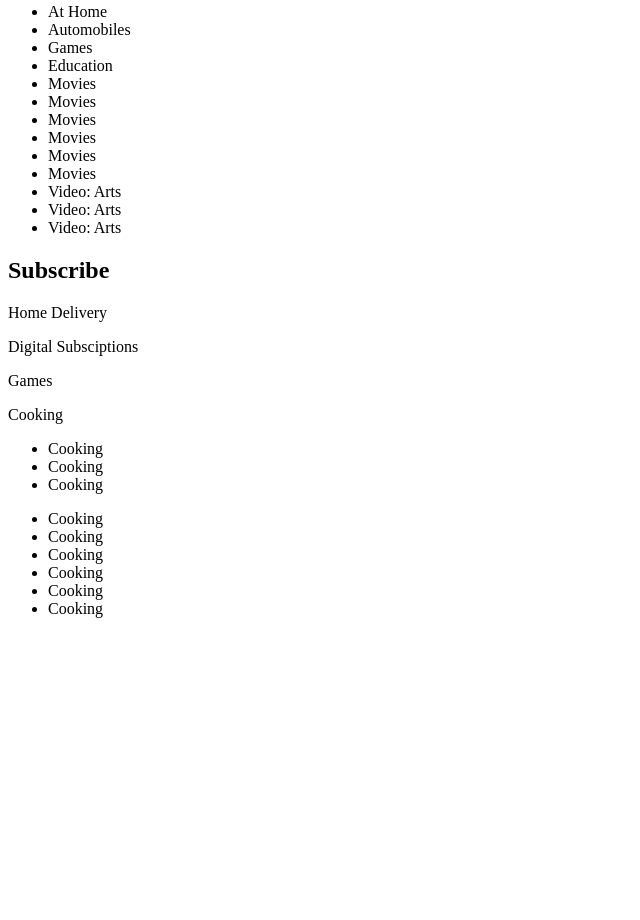
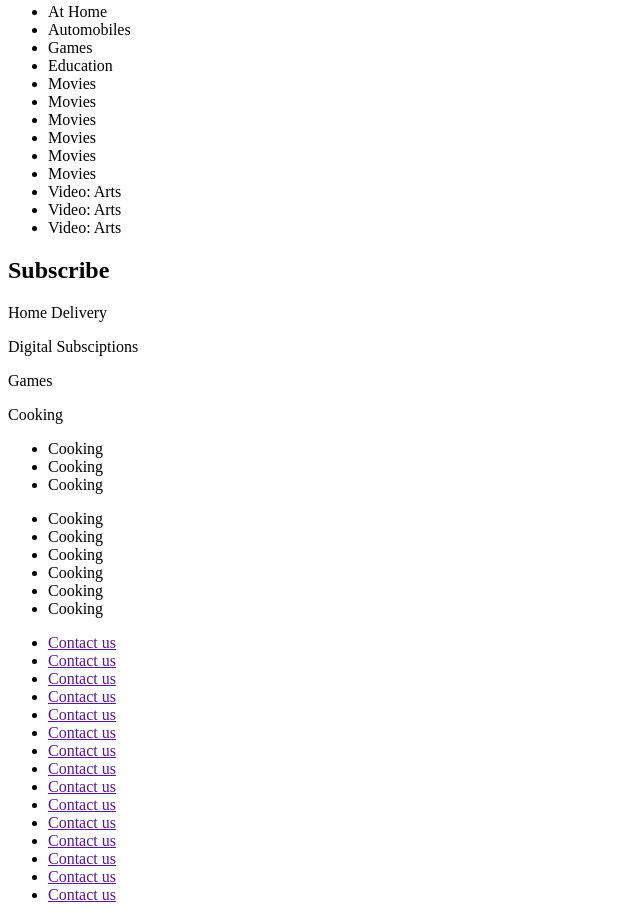
Before and after one commit to GorgiMitev/new-york-times-homepage, a plain HTML site: page index.html in a window 1280 px wide. Shown: the part 9655-10575 px from the top of the page, without its empty margins (0-640 px from the left). Before the commit the page ends 10289 px from the top, so only its background shows below. Drawn offline with Linux system fonts and the light colour scheme.

Commit message:
finished the last part of the footer

```diff
--- a/index.html
+++ b/index.html
@@ -418,6 +418,27 @@
                     </div>
                 </div>
 
+                <div class="box-4">
+                    <nav class="nav-footer">
+                        <ul class="footer-links">
+                            <li class="footer-links-1"><a href="">Contact us</a></li>
+                            <li class="footer-links-1"><a href="">Contact us</a></li>
+                            <li class="footer-links-1"><a href="">Contact us</a></li>
+                            <li class="footer-links-1"><a href="">Contact us</a></li>
+                            <li class="footer-links-1"><a href="">Contact us</a></li>
+                            <li class="footer-links-1"><a href="">Contact us</a></li>
+                            <li class="footer-links-1"><a href="">Contact us</a></li>
+                            <li class="footer-links-1"><a href="">Contact us</a></li>
+                            <li class="footer-links-1"><a href="">Contact us</a></li>
+                            <li class="footer-links-1"><a href="">Contact us</a></li>
+                            <li class="footer-links-1"><a href="">Contact us</a></li>
+                            <li class="footer-links-1"><a href="">Contact us</a></li>
+                            <li class="footer-links-1"><a href="">Contact us</a></li>
+                            <li class="footer-links-1"><a href="">Contact us</a></li>
+                            <li class="footer-links-1"><a href="">Contact us</a></li>
+                        </ul>
+                    </nav>
+                </div>
             </footer>
         </main>
 
```
